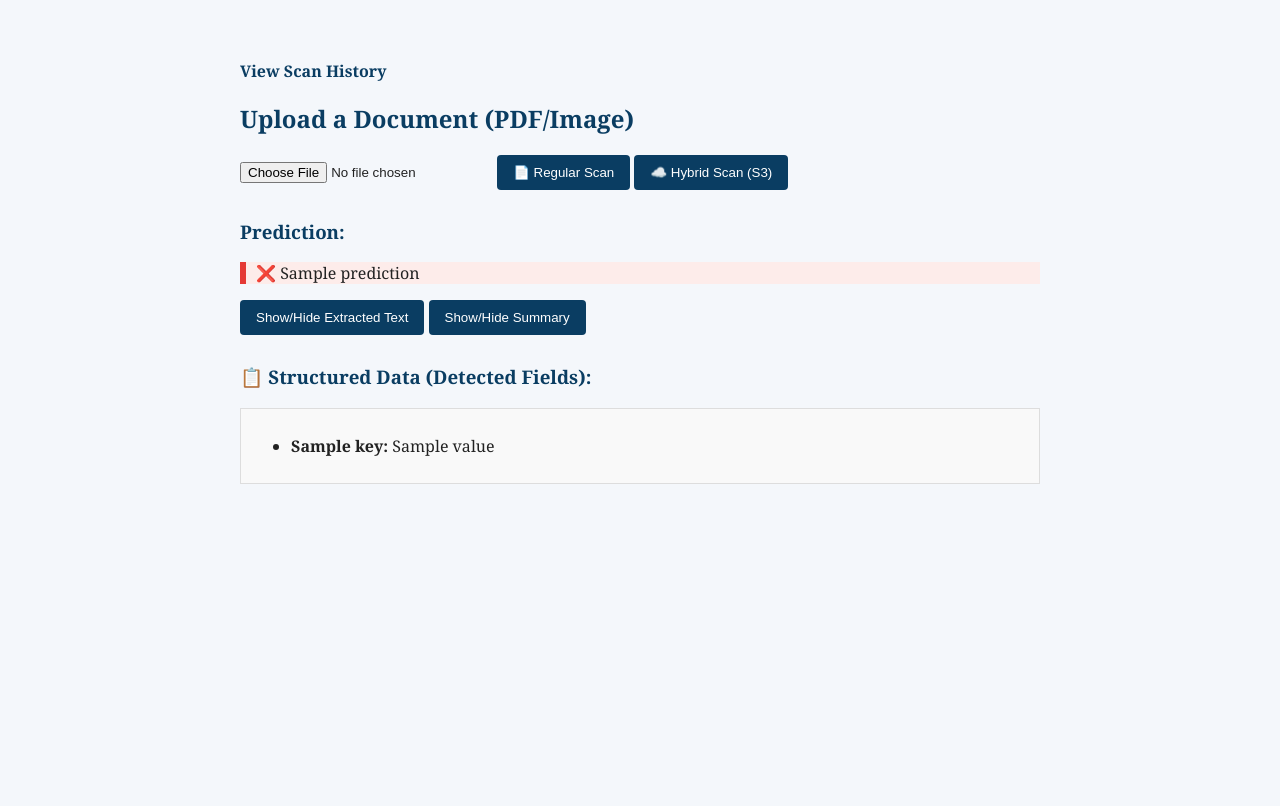
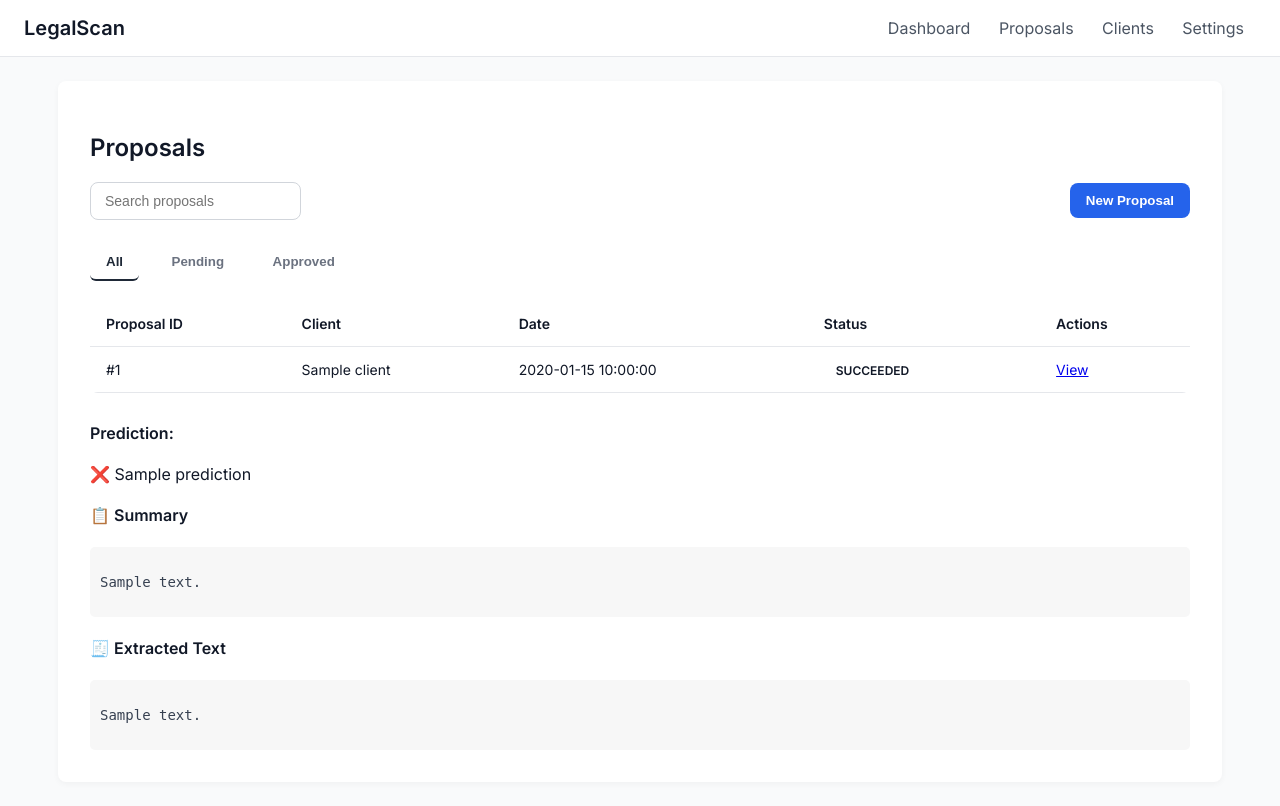
Before and after one commit to saianeesh01/proposal_scanner_prototype, a Flask app: template backend/templates/index.html in a window 1280 px wide. Before the commit the page ends 484 px from the top, so only its background shows below. Run offline with Flask 3, Linux system fonts and the light colour scheme; the template is opened without the code that fills it: most values are stand-ins (such as "Sample title", 1, 10 or a date in 2020); parts of the project's set-up code (start-up, migrations or seed data) failed here and were passed over.

Commit message:
improved ui

```diff
--- a/backend/app.py
+++ b/backend/app.py
@@ -8,6 +8,14 @@ from textract_s3_utils import upload_to_s3, start_text_detection, get_job_result
 
 app = Flask(__name__)
 
+@app.route("/dashboard")
+def dashboard():
+    proposals = [
+        {"id": 12345, "client": "Acme Corp", "date": "2023-08-15", "status": "Pending"},
+        {"id": 67890, "client": "Global Innovations", "date": "2023-07-22", "status": "Approved"},
+        # ...more rows
+    ]
+    return render_template("index.html", proposals=proposals)
 
 @app.route("/", methods=["GET", "POST"])
 def index():
@@ -50,13 +58,15 @@ def index():
             log_scan(uploaded_file.filename, extracted_text, label, distance, used_keywords)
 
     return render_template(
-        "index.html",
-        text=extracted_text,
-        prediction=prediction,
-        summary=summary,
-        form_fields=form_fields,
-        used_keywords=used_keywords  # ✅ Pass to frontend
-    )
+    "index.html",
+    text=extracted_text,
+    prediction=prediction,
+    summary=summary,
+    form_fields=form_fields,
+    used_keywords=used_keywords,
+    #proposals=proposals  # Optional if you want to load the table dynamically
+)
+
 
 if __name__ == "__main__":
     app.run(debug=True)
--- a/backend/scan_log.csv
+++ b/backend/scan_log.csv
@@ -15,3 +15,7 @@ Timestamp,Filename,Label,Distance,Preview
 2025-05-07 22:43:22,Residential Services for Unaccompanied Children Co.pdf,PROPOSAL,0.1994,YES,HUMAN SERVICES U.S.A Administration for Children and Families Office of Refugee Resettlement Standin...
 2025-05-07 23:02:00,Community and Regional Integration Network (CARING.pdf,PROPOSAL,0.0,YES,The U.S. Department of Homeland Security (DHS) Notice of Funding Opportunity (NOFO) Fiscal Year 2023...
 2025-05-07 23:25:51,Residential Services for Unaccompanied Children Co.pdf,PROPOSAL,0.1994,YES,HUMAN SERVICES U.S.A Administration for Children and Families Office of Refugee Resettlement Standin...
+2025-05-23 01:36:47,02. Immigration Law Clinic Proposal.pdf,NON_PROPOSAL,0.8627,YES,IMMIGRATION LAW CLINIC PROPOSAL Submitted by: Melanie B. Jacobs Dean and Professor of Law Louis D. B...
+2025-05-23 01:42:59,02. Immigration Law Clinic Proposal.pdf,NON_PROPOSAL,0.8627,YES,IMMIGRATION LAW CLINIC PROPOSAL Submitted by: Melanie B. Jacobs Dean and Professor of Law Louis D. B...
+2025-05-23 01:54:15,02. Immigration Law Clinic Proposal.pdf,NON_PROPOSAL,0.8627,YES,IMMIGRATION LAW CLINIC PROPOSAL Submitted by: Melanie B. Jacobs Dean and Professor of Law Louis D. B...
+2025-05-23 02:06:25,RFP--Immigration Matters (M0102249xCECC6).pdf,PROPOSAL,0.2366,YES,WEST State of West Virginia Office of the Attorney General Patrick Morrisey (304) 558-2021 Attorney ...
--- a/backend/static/style.css
+++ b/backend/static/style.css
@@ -1,96 +1,157 @@
-/* Base styles */
 body {
-    font-family: 'Georgia', serif;
-    background-color: #f4f7fb;
-    color: #222;
-    margin: 40px auto;
-    max-width: 800px;
-    padding: 20px;
+    font-family: 'Inter', sans-serif;
+    background: #f9fafb;
+    margin: 0;
+    padding: 0;
+    color: #111827;
 }
 
-h2, h3 {
-    color: #0a3d62;
+.navbar {
+    display: flex;
+    justify-content: space-between;
+    padding: 16px 24px;
+    background: #ffffff;
+    border-bottom: 1px solid #e5e7eb;
+    align-items: center;
 }
 
-a {
-    color: #0a3d62;
-    text-decoration: none;
+.logo {
     font-weight: bold;
+    font-size: 20px;
+    color: #111827;
 }
 
-button, .toggle-button {
-    background-color: #0a3d62;
-    color: #fff;
-    padding: 10px 16px;
-    border: none;
-    border-radius: 4px;
-    cursor: pointer;
-    transition: background-color 0.2s ease;
-    margin-bottom: 10px;
+.nav-links a {
+    margin: 0 12px;
+    color: #4b5563;
+    text-decoration: none;
+    font-weight: 500;
+    transition: color 0.2s ease;
 }
 
-button:hover, .toggle-button:hover {
-    background-color: #064173;
+.nav-links a:hover {
+    color: #1f2937;
 }
 
-.collapsible {
-    display: none;
-    transition: all 0.3s ease;
+.main {
+    padding: 32px;
+    background: #ffffff;
+    border-radius: 8px;
+    margin: 24px auto;
+    max-width: 1100px;
+    box-shadow: 0 2px 6px rgba(0, 0, 0, 0.04);
+}
+
+.top-bar {
+    display: flex;
+    justify-content: space-between;
+    margin-bottom: 24px;
+    align-items: center;
+}
+
+.search-bar {
+    padding: 10px 14px;
+    border-radius: 8px;
+    border: 1px solid #d1d5db;
+    background: #ffffff;
+    font-size: 14px;
+    color: #374151;
+}
+
+.new-btn {
+    padding: 10px 16px;
+    background: #2563eb;
+    color: white;
+    border: none;
+    border-radius: 8px;
+    cursor: pointer;
+    font-weight: 600;
+    transition: background 0.2s ease;
+}
+
+.new-btn:hover {
+    background: #1e40af;
+}
+
+.tabs {
+    margin-bottom: 20px;
+}
+
+.tab {
+    padding: 10px 16px;
+    background: none;
+    border: none;
+    cursor: pointer;
+    font-weight: 600;
+    margin-right: 12px;
+    color: #6b7280;
+    border-radius: 6px;
+    transition: all 0.2s ease;
+}
+
+.tab:hover {
+    background: #f3f4f6;
+}
+
+.tab.active {
+    border-bottom: 2px solid #1f2937;
+    color: #1f2937;
+}
+
+table.proposal-table {
+    width: 100%;
+    border-collapse: collapse;
+    background: #ffffff;
+    border-radius: 8px;
+    overflow: hidden;
+}
+
+table.proposal-table th,
+table.proposal-table td {
+    padding: 14px 16px;
+    text-align: left;
+    border-bottom: 1px solid #e5e7eb;
+    font-size: 14px;
+}
+
+.badge {
+    padding: 4px 12px;
+    border-radius: 999px;
+    font-size: 12px;
+    font-weight: 600;
+    text-transform: uppercase;
+}
+
+.badge.pending {
+    background: #fef3c7;
+    color: #92400e;
+}
+
+.badge.approved {
+    background: #dcfce7;
+    color: #166534;
+}
+
+.modal-content button {
     margin-top: 10px;
+    padding: 8px 12px;
+    border-radius: 6px;
+    font-weight: 600;
+    cursor: pointer;
+    border: none;
+    background: #3b82f6;
+    color: white;
+    transition: background 0.2s ease;
+}
+
+.modal-content button:hover {
+    background: #1d4ed8;
 }
 
 pre {
-    background-color: #fff;
-    padding: 12px;
-    border-left: 6px solid #ccc;
     white-space: pre-wrap;
-}
-
-
-
-
-.green {
-    border-left: 6px solid #28a745;
-    background-color: #e6f4ea;
-}
-.orange {
-    border-left: 6px solid #ff9800;
-    background-color: #fff3e0;
-}
-.yellow {
-    border-left: 6px solid #ffcc00;
-    background-color: #fff9e6;
-}
-.red {
-    border-left: 6px solid #e53935;
-    background-color: #fdecea;
-}
-
-.text-box {
-    background-color: #f4f4f4;
-    color: #333;
-    padding: 16px;
-    font-family: 'Courier New', monospace;
-    border-radius: 8px;
-    max-height: 400px;
-    overflow-y: auto;
-    white-space: pre-wrap;
-    word-wrap: break-word;
-    box-shadow: 0 1px 4px rgba(0, 0, 0, 0.1);
-}
-
-.summary-box {
-    background-color: #e9f5ff;
-    color: #1a1a1a;
-    padding: 16px;
-    font-family: 'Segoe UI', sans-serif;
+    word-break: break-word;
     font-size: 14px;
     line-height: 1.6;
-    border-left: 5px solid #007acc;
-    border-radius: 8px;
-    max-height: 400px;
-    overflow-y: auto;
-    white-space: pre-wrap;
-    word-wrap: break-word;
-    box-shadow: 0 1px 4px rgba(0, 0, 0, 0.08);
+    color: #374151;
 }
--- a/backend/templates/index.html
+++ b/backend/templates/index.html
@@ -1,78 +1,146 @@
 <!DOCTYPE html>
 <html>
 <head>
-    <title>Proposal Document Scanner</title>
+    <title>Proposal Dashboard</title>
     <link rel="stylesheet" href="{{ url_for('static', filename='style.css') }}">
+    <link href="https://fonts.googleapis.com/css2?family=Inter:wght@400;600&display=swap" rel="stylesheet">
 </head>
 <body>
-    <a href="/history">View Scan History</a>
+<div class="navbar">
+    <div class="logo">LegalScan</div>
+    <div class="nav-links">
+        <a href="#">Dashboard</a>
+        <a href="#">Proposals</a>
+        <a href="#">Clients</a>
+        <a href="#">Settings</a>
+    </div>
+</div>
 
-    <h2>Upload a Document (PDF/Image)</h2>
-    <form method="POST" enctype="multipart/form-data" onsubmit="showLoading()">
-        <input type="file" name="document" accept=".pdf,.png,.jpg,.jpeg" required>
-        <button type="submit" name="scan_type" value="local">📄 Regular Scan</button>
-        <button type="submit" name="scan_type" value="s3">☁️ Hybrid Scan (S3)</button>
-    </form>
+<div class="main">
+    <h2>Proposals</h2>
+
+    <div class="top-bar">
+        <input type="text" class="search-bar" placeholder="Search proposals">
+        <button class="new-btn" onclick="openUploadModal()">New Proposal</button>
+    </div>
+
+    <div class="tabs">
+        <button class="tab active">All</button>
+        <button class="tab">Pending</button>
+        <button class="tab">Approved</button>
+    </div>
+
+    <table class="proposal-table">
+        <thead>
+        <tr>
+            <th>Proposal ID</th>
+            <th>Client</th>
+            <th>Date</th>
+            <th>Status</th>
+            <th>Actions</th>
+        </tr>
+        </thead>
+        <tbody>
+        {% for row in proposals %}
+        <tr>
+            <td>#{{ row.id }}</td>
+            <td>{{ row.client }}</td>
+            <td>{{ row.date }}</td>
+            <td><span class="badge {{ row.status|lower }}">{{ row.status }}</span></td>
+            <td><a href="#">View</a></td>
+        </tr>
+        {% endfor %}
+        </tbody>
+    </table>
 
     {% if prediction %}
-        <h3>Prediction:</h3>
-        <div class="{% if 'PROPOSAL' in prediction %}green{% elif 'NEEDS REVIEW' in prediction %}orange{% elif 'MAYBE_PROPOSAL' in prediction %}yellow{% else %}red{% endif %}">
-            <p style="padding-left: 10px;">
+    <div style="margin-top: 30px;">
+        <h4>Prediction:</h4>
+        <p>
             {% if "PROPOSAL" in prediction %}
                 ✅ {{ prediction }}
-                {% elif "NEEDS REVIEW" in prediction %}
-                    ⚠️ {{ prediction }}
             {% elif "MAYBE_PROPOSAL" in prediction %}
                 🤔 {{ prediction }}
             {% else %}
                 ❌ {{ prediction }}
             {% endif %}
+            {% if used_keywords %}
+                <span style="color: #888;">🔎 Boosted by keywords</span>
+            {% endif %}
         </p>
-        </div>
-
-        {% if used_keywords %}
-            <p style="color: #888; font-size: 0.9em;">🔎 Boosted with keyword match (e.g., "proposal", "budget")</p>
-        {% endif %}
-    {% endif %}
-
-    {% if text %}
-<button class="toggle-button" onclick="toggle('text')">Show/Hide Extracted Text</button>
-<div id="text" class="collapsible">
-    <pre class="text-box">{{ text }}</pre>
     </div>
     {% endif %}
 
     {% if summary %}
-<button class="toggle-button" onclick="toggle('summary')">Show/Hide Summary</button>
-<div id="summary" class="collapsible">
-    <pre class="summary-box">{{ summary }}</pre>
+    <h4>📋 Summary</h4>
+    <div style="background: #f7f7f7; padding: 10px; border-radius: 5px;">
+        <pre>{{ summary }}</pre>
     </div>
     {% endif %}
 
-
-    {% if form_fields %}
-        <h3>📋 Structured Data (Detected Fields):</h3>
-        <div style="border: 1px solid #ddd; padding: 10px; background-color: #f9f9f9;">
-            <ul>
-                {% for key, value in form_fields %}
-                    <li><strong>{{ key }}:</strong> {{ value }}</li>
-                {% endfor %}
-            </ul>
+    {% if text %}
+    <h4>🧾 Extracted Text</h4>
+    <div style="background: #f7f7f7; padding: 10px; border-radius: 5px; max-height: 300px; overflow-y: auto;">
+        <pre>{{ text }}</pre>
     </div>
     {% endif %}
-
-    <div id="loading" style="display: none; text-align: center; color: #0066cc; font-weight: bold; margin-top: 20px;">
-        🔄 Scanning document... please wait.
 </div>
 
+<!-- 🔄 Modal Upload Form -->
+<div id="uploadModal" class="modal" style="display:none;">
+    <div class="modal-content">
+        <span class="close" onclick="closeUploadModal()">&times;</span>
+        <h3>Upload Proposal Document</h3>
+        <form method="POST" enctype="multipart/form-data" onsubmit="showLoading()">
+            <input type="file" name="document" accept=".pdf,.png,.jpg,.jpeg" required>
+            <div style="margin-top: 10px;">
+                <button type="submit" name="scan_type" value="local">📄 Regular Scan</button>
+                <button type="submit" name="scan_type" value="s3">☁️ Hybrid Scan (S3)</button>
+            </div>
+        </form>
+    </div>
+</div>
+
+<!-- 💅 Modal + Loader Styles -->
+<style>
+.modal {
+    position: fixed;
+    z-index: 10;
+    left: 0;
+    top: 0;
+    width: 100%;
+    height: 100%;
+    background-color: rgba(0,0,0,0.4);
+    display: flex;
+    align-items: center;
+    justify-content: center;
+}
+.modal-content {
+    background-color: white;
+    padding: 25px 30px;
+    border-radius: 8px;
+    max-width: 400px;
+    width: 90%;
+    text-align: center;
+}
+.close {
+    float: right;
+    font-size: 24px;
+    cursor: pointer;
+}
+</style>
+
+<!-- 🧠 Modal Scripts -->
 <script>
-        function toggle(id) {
-            var el = document.getElementById(id);
-            el.style.display = el.style.display === "block" ? "none" : "block";
+function openUploadModal() {
+    document.getElementById('uploadModal').style.display = 'flex';
 }
-
+function closeUploadModal() {
+    document.getElementById('uploadModal').style.display = 'none';
+}
 function showLoading() {
-            document.getElementById("loading").style.display = "block";
+    closeUploadModal();
+    alert("📤 Uploading... Please wait.");
 }
 </script>
 
```
Also changed, not shown: backend/requirements.txt (+7 -1 lines), backend/templates/history.html (+22 -22 lines). Lines whose indentation alone changed are shown as unchanged.
